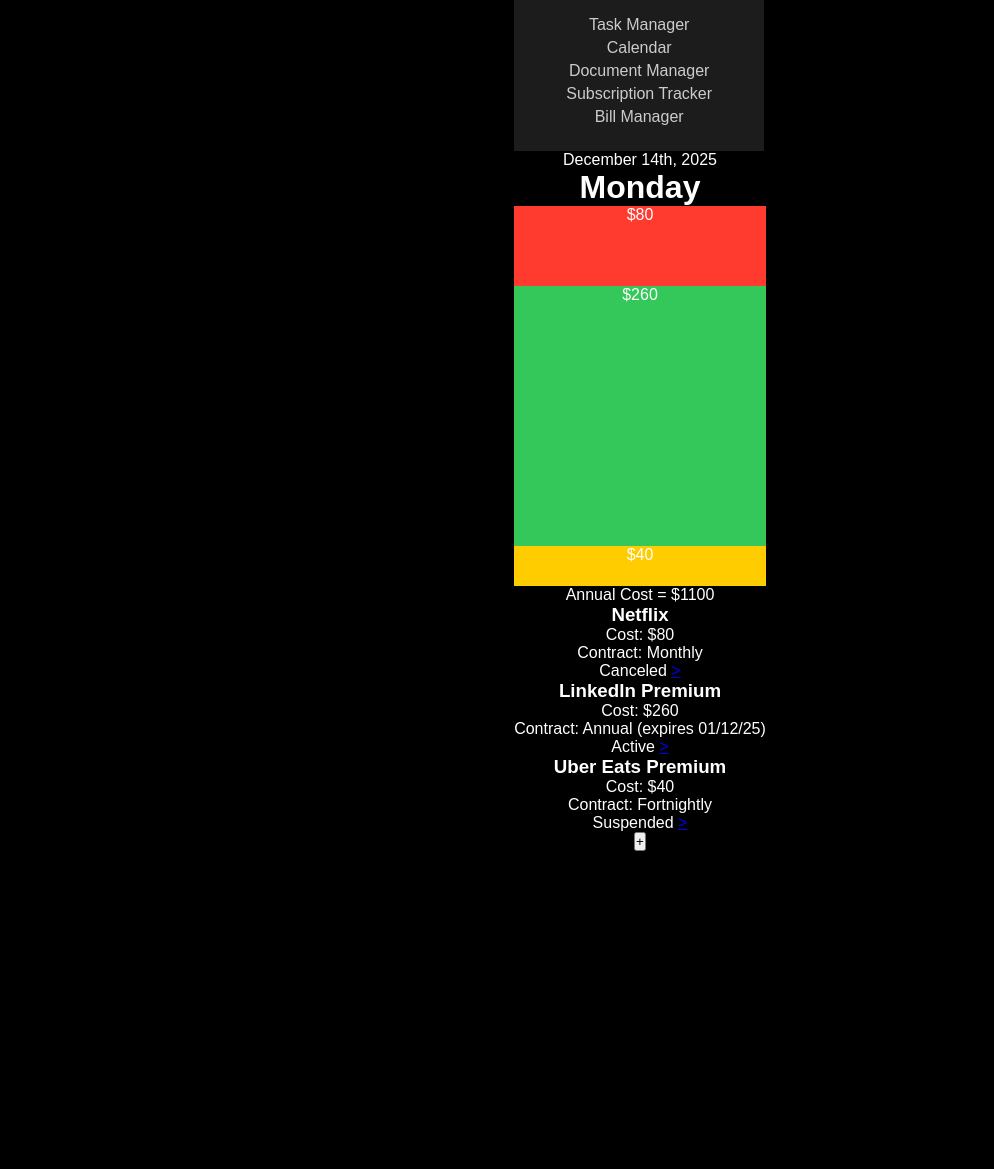
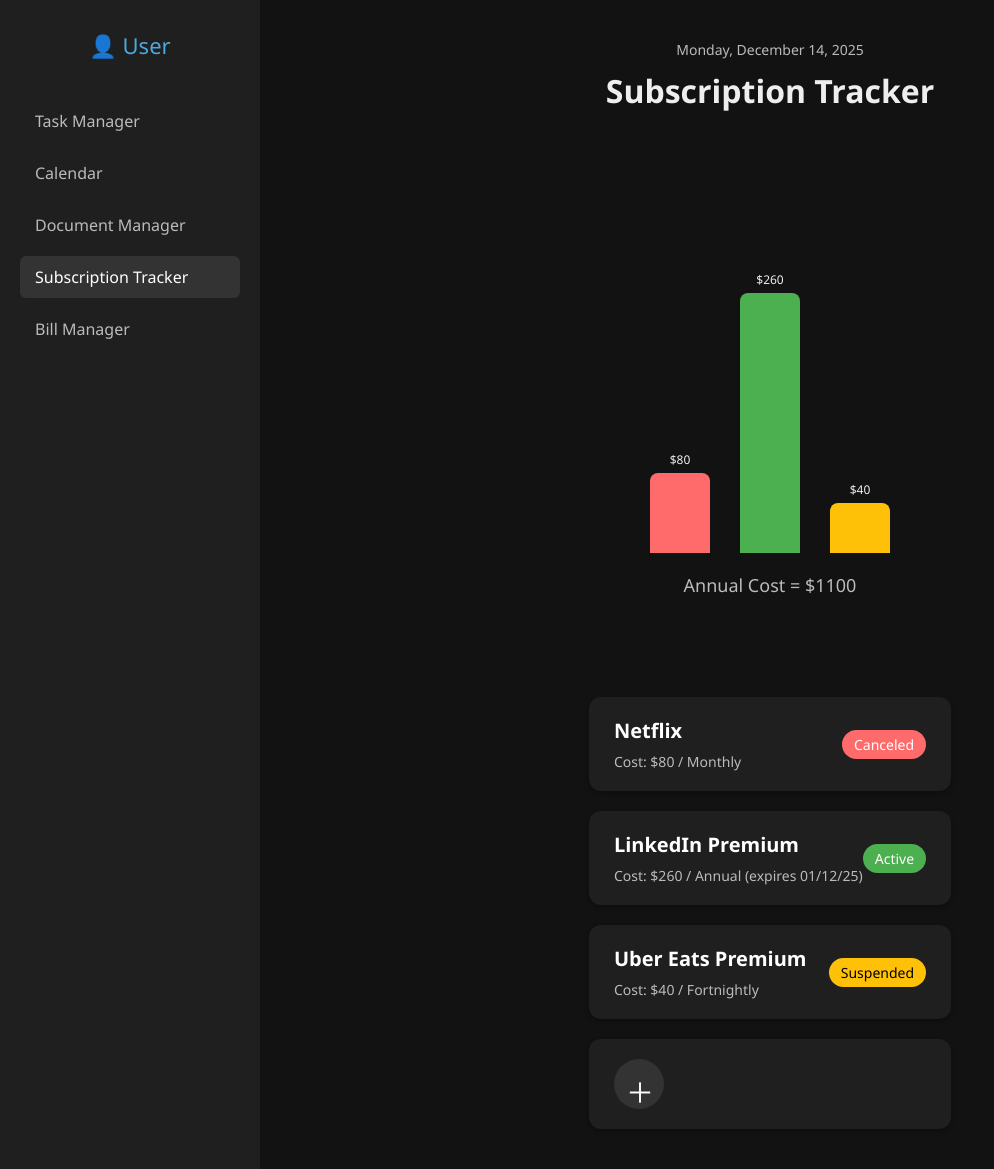
Before and after one commit to Dhananjay625/LifeFlow, a Django app: page /Subscription/ in a window 1280 px wide. Shown: the whole page, without its empty margins (0-994 px from the left). Before the commit the page ends 851 px from the top, so only its background shows below. Run offline with Django 4.2, Linux system fonts and the light colour scheme; a map, chart or similar area stays blank.

Commit message:
fixed styling and html pages (css is now consistent across pages)

```diff
--- a/LifeFlow/main/static/index.css
+++ b/LifeFlow/main/static/index.css
@@ -1,165 +1,299 @@
-* {
-  margin: 0;
-  padding: 0;
-  box-sizing: border-box;
-  font-family: Arial, sans-serif;
-}
+/* index.css - LifeFlow Clean and Modern Dark Theme */
 
 body {
-  background-color: #000;
-  color: white;
-  height: 100vh;
-  display: flex;
-  justify-content: center;
-  align-items: center;
+  margin: 0;
+  font-family: 'Segoe UI', Tahoma, Geneva, Verdana, sans-serif;
+  background: #121212;
+  color: #eee;
 }
 
 .container {
-  text-align: center;
+  display: flex;
+  min-height: 100vh;
 }
 
-.container .bar {
+.sidebar {
+  background: #1f1f1f;
+  width: 220px;
+  padding: 30px 20px;
   display: flex;
-  height: 100vh;
+  flex-direction: column;
+  align-items: flex-start;
 }
 
-.title {
-  font-size: 3rem;
-  font-weight: 600;
+.user {
+  font-size: 22px;
+  margin-bottom: 40px;
+  color: #4ea8de;
+  align-self: center;
 }
 
-.tagline {
-  margin-top: 10px;
-  font-size: 1.2rem;
-  color: #ccc;
-}
-
-.login-box {
-  margin-top: 30px;
-}
-
-.login-box h2 {
-  margin-bottom: 20px;
-}
-
-.login-box input {
-  display: block;
-  width: 300px;
-  margin: 10px auto;
-  padding: 12px;
-  border: 2px solid white;
-  border-radius: 25px;
-  background: transparent;
-  color: white;
-  font-size: 1rem;
-}
-
-.login-box input::placeholder {
-  color: #ccc;
-}
-
-.login-box button {
-  margin-top: 10px;
-  padding: 12px 60px;
-  background: white;
-  color: black;
-  font-weight: bold;
-  border: none;
-  border-radius: 10px;
-  cursor: pointer;
-  transition: 0.3s;
-}
-
-.login-box button:hover {
-  background: #ccc;
-}
-
-.register-text {
-  margin-top: 15px;
-  color: #aaa;
-  font-size: 0.9rem;
-}
-
-.register-text a {
-  color: white;
-  text-decoration: underline;
-}
-
-
-.sidebar {
-  width: 250px;
-  background-color: #1c1c1c;
-  padding: 20px;
+.nav {
   display: flex;
   flex-direction: column;
-  gap: 20px;
-}
-
-.sidebar .user {
-  font-size: 1.2rem;
-  font-weight: bold;
+  width: 100%;
 }
 
 .nav a {
+  color: #bbb;
   text-decoration: none;
-  color: #ccc;
-  margin: 5px 0;
-  display: block;
+  padding: 10px 15px;
+  margin-bottom: 10px;
+  border-radius: 6px;
+  transition: background 0.3s, color 0.3s;
+  font-size: 16px;
 }
 
-.nav a:hover {
-  color: white;
+.nav a:hover,
+.nav a.active {
+  background: #333;
+  color: #fff;
 }
 
-.calendar {
-  flex-grow: 1;
-  padding: 20px;
+.content {
+  flex: 1;
+  padding: 40px 60px;
   display: flex;
   flex-direction: column;
 }
 
-.calendar-header {
+.header {
   text-align: center;
-  margin-bottom: 20px;
+  margin-bottom: 40px;
 }
 
-.calendar-header span {
-  color: #999;
+.date {
+  font-size: 14px;
+  color: #bbb;
+}
+
+h1 {
+  margin-top: 10px;
+  font-size: 32px;
+}
+
+.chart-section {
+  display: flex;
+  flex-direction: column;
+  align-items: center;
+  margin-top: 180px;
+  margin-bottom: 50px;
+}
+
+.chart {
+  display: flex;
+  gap: 30px;
+  align-items: flex-end;
+  height: 200px;
+  margin-bottom: 15px;
+}
+
+.bar {
+  width: 60px;
+  min-height: 50px;
+  display: flex;
+  justify-content: center;
+  align-items: flex-end;
+  position: relative;
+  border-radius: 8px 8px 0 0;
+}
+
+.bar span {
+  position: absolute;
+  bottom: calc(100% + 5px);
+  font-size: 12px;
+  margin-bottom: 0;
+}
+
+.bar.red {
+  background: #ff6b6b;
+}
+
+.bar.green {
+  background: #4caf50;
+}
+
+.bar.yellow {
+  background: #ffc107;
+}
+
+.total-cost {
+  font-size: 18px;
+  color: #bbb;
+  margin-top: 5px;
+}
+
+.subscription-list {
+  display: flex;
+  flex-direction: column;
+  gap: 20px;
+  max-width: 700px;
+  margin: 0 auto;
+}
+
+.subscription-item {
+  background: #1f1f1f;
+  padding: 20px 25px;
+  border-radius: 12px;
+  display: flex;
+  justify-content: space-between;
+  align-items: center;
+  box-shadow: 0 2px 5px rgba(0,0,0,0.3);
+}
+
+.details h3 {
+  margin: 0;
+  font-size: 20px;
+  color: #fff;
+}
+
+.details p {
+  margin: 8px 0 0;
+  font-size: 14px;
+  color: #bbb;
+}
+
+.status {
+  font-size: 14px;
+  padding: 5px 12px;
+  border-radius: 20px;
+  text-align: center;
+}
+
+.status.active {
+  background: #4caf50;
+  color: white;
+}
+
+.status.canceled {
+  background: #ff6b6b;
+  color: white;
+}
+
+.status.suspended {
+  background: #ffc107;
+  color: black;
+}
+
+.add-new button {
+  padding: 12px;
+  font-size: 28px;
+  background: #333;
+  color: #fff;
+  border: none;
+  border-radius: 50%;
+  width: 50px;
+  height: 50px;
+  cursor: pointer;
+  transition: background 0.3s;
+}
+
+.add-new button:hover {
+  background: #555;
+}
+
+.main-sections {
+  display: flex;
+  flex-direction: column;
+  align-items: center;
+  gap: 50px;
+}
+
+.task-list {
+  display: flex;
+  flex-direction: column;
+  gap: 15px;
+  margin-top: 30px;
+  max-width: 600px;
+  margin-left: auto;
+  margin-right: auto;
+}
+
+.task-item {
+  background: #1f1f1f;
+  padding: 15px 20px;
+  border-radius: 10px;
+  display: flex;
+  align-items: center;
+  gap: 15px;
+  box-shadow: 0 2px 5px rgba(0, 0, 0, 0.3);
+}
+
+.task-item label {
+  font-size: 16px;
+  color: #eee;
+}
+
+.add-task {
+  background: #333;
+  border: none;
+  color: #fff;
+  font-size: 24px;
+  padding: 10px 15px;
+  border-radius: 50%;
+  cursor: pointer;
+  transition: background 0.3s;
+}
+
+.add-task:hover {
+  background: #555;
+}
+
+.view-controls {
+  margin-top: 40px;
+  display: flex;
+  justify-content: center;
+  gap: 20px;
+}
+
+.view-btn {
+  background: #333;
+  padding: 10px 20px;
+  border-radius: 8px;
+  color: #eee;
+  text-decoration: none;
+  transition: background 0.3s;
+}
+
+.view-btn:hover {
+  background: #555;
 }
 
 .calendar-grid {
   display: grid;
   grid-template-columns: repeat(7, 1fr);
-  gap: 10px;
-  flex-grow: 1;
+  gap: 15px;
+  margin-top: 40px;
+  padding: 20px;
 }
 
 .day {
-  border: 1px solid #333;
-  border-radius: 4px;
-  padding: 10px;
-  position: relative;
-  min-height: 80px;
+  background: #1f1f1f;
+  border-radius: 10px;
+  padding: 20px;
+  text-align: center;
+  color: #eee;
+  font-size: 16px;
+  min-height: 100px;
+  display: flex;
+  flex-direction: column;
+  justify-content: center;
+  align-items: center;
 }
 
-.event {
+.day span {
+  display: block;
   margin-top: 10px;
-  font-size: 0.85rem;
-  background-color: #2d2d2d;
-  padding: 4px;
-  border-radius: 4px;
+  font-size: 12px;
+  color: #ccc;
 }
 
-.event.dentist {
-  background-color: #4a90e2;
+.day.event {
+  background: #4ea8de;
+  color: #fff;
 }
 
-.event.doctor {
-  background-color: #cfc59d;
-  color: black;
+.day.event span {
+  color: #fff;
+  font-size: 12px;
 }
-
-.event.birthday {
-  background-color: #50e3c2;
-  color: black;
-}
--- a/LifeFlow/main/templates/Subscription.html
+++ b/LifeFlow/main/templates/Subscription.html
@@ -1,87 +1,74 @@
 <!DOCTYPE html>
 <html lang="en">
-
 <head>
-    <meta charset="UTF-8" />
-    <meta name="viewport" content="width=device-width, initial-scale=1.0" />
+    <meta charset="UTF-8">
+    <meta name="viewport" content="width=device-width, initial-scale=1.0">
     <title>Subscription Tracker - LifeFlow</title>
     {% load static %}
-    <link rel="stylesheet" href="{% static 'index.css' %}">
+    <link rel="stylesheet" href="{% static 'index.css' %}?v=2">
 </head>
 
 <body>
-    <div class="container bar">
+    <div class="container">
         <aside class="sidebar">
-            <div class="user">User</div>
+            <div class="user">👤 User</div>
             <nav class="nav">
-                <a href="#">Task Manager</a>
-                <a href="#">Calendar</a>
+                <a href="{% url 'TaskManager' %}">Task Manager</a>
+                <a href="{% url 'calender' %}">Calendar</a>
                 <a href="#">Document Manager</a>
-                <a href="#">Subscription Tracker</a>
-                <a href="#">Bill Manager</a>
+                <a href="{% url 'Subscription' %}" class="active">Subscription Tracker</a>
+                <a href="{% url 'BillManager' %}">Bill Manager</a>
             </nav>
         </aside>
+
         <main class="content">
-            <header class="page-header">
-                <span>December 14th, 2025</span>
-                <h1>Monday</h1>
+            <header class="header">
+                <div class="date">Monday, December 14, 2025</div>
+                <h1>Subscription Tracker</h1>
             </header>
-            <div class="subscription-summary">
-                <div class="chart-container">
-                    <div class="subscription-chart">
-                        <div class="chart-bar netflix" style="height: 80px; background-color: #ff3b30;">
-                            <span class="bar-label">$80</span>
+
+            <section class="main-sections">
+                <section class="chart-section">
+                    <div class="chart">
+                        <div class="bar red" style="height: 80px;"><span>$80</span></div>
+                        <div class="bar green" style="height: 260px;"><span>$260</span></div>
+                        <div class="bar yellow" style="height: 40px;"><span>$40</span></div>
+                    </div>
+                    <div class="total-cost">Annual Cost = $1100</div>
+                </section>
+
+                <section class="subscription-list">
+                    <div class="subscription-item">
+                        <div class="details">
+                            <h3>Netflix</h3>
+                            <p>Cost: $80 / Monthly</p>
                         </div>
-                        <div class="chart-bar linkedin" style="height: 260px; background-color: #34c759;">
-                            <span class="bar-label">$260</span>
+                        <div class="status canceled">Canceled</div>
+                    </div>
+
+                    <div class="subscription-item">
+                        <div class="details">
+                            <h3>LinkedIn Premium</h3>
+                            <p>Cost: $260 / Annual (expires 01/12/25)</p>
                         </div>
-                        <div class="chart-bar uber" style="height: 40px; background-color: #ffcc00;">
-                            <span class="bar-label">$40</span>
+                        <div class="status active">Active</div>
+                    </div>
+
+                    <div class="subscription-item">
+                        <div class="details">
+                            <h3>Uber Eats Premium</h3>
+                            <p>Cost: $40 / Fortnightly</p>
                         </div>
+                        <div class="status suspended">Suspended</div>
                     </div>
-                    <div class="chart-total">Annual Cost = $1100</div>
-                </div>
-            </div>
-            <div class="subscription-list">
-                <div class="subscription-item">
-                    <div class="subscription-details">
-                        <h3>Netflix</h3>
-                        <div class="cost-info">Cost: $80</div>
-                        <div class="contract-info">Contract: Monthly</div>
+
+                    <div class="subscription-item add-new">
+                        <button>＋</button>
                     </div>
-                    <div class="subscription-actions">
-                        <span class="status-badge canceled">Canceled</span>
-                        <a href="#" class="details-link">&gt;</a>
-                    </div>
-                </div>
-                <div class="subscription-item">
-                    <div class="subscription-details">
-                        <h3>LinkedIn Premium</h3>
-                        <div class="cost-info">Cost: $260</div>
-                        <div class="contract-info">Contract: Annual (expires 01/12/25)</div>
-                    </div>
-                    <div class="subscription-actions">
-                        <span class="status-badge active">Active</span>
-                        <a href="#" class="details-link">&gt;</a>
-                    </div>
-                </div>
-                <div class="subscription-item">
-                    <div class="subscription-details">
-                        <h3>Uber Eats Premium</h3>
-                        <div class="cost-info">Cost: $40</div>
-                        <div class="contract-info">Contract: Fortnightly</div>
-                    </div>
-                    <div class="subscription-actions">
-                        <span class="status-badge suspended">Suspended</span>
-                        <a href="#" class="details-link">&gt;</a>
-                    </div>
-                </div>
-                <div class="subscription-item new-subscription">
-                    <button class="add-subscription">+</button>
-                </div>
-            </div>
+                </section>
+            </section>
+
         </main>
     </div>
 </body>
-
 </html>
```
Also changed, not shown: LifeFlow/main/templates/BillManager.html (+52 -57 lines), LifeFlow/main/templates/TaskManager.html (+18 -27 lines), LifeFlow/main/templates/calender.html (+25 -19 lines), 2 other files.
